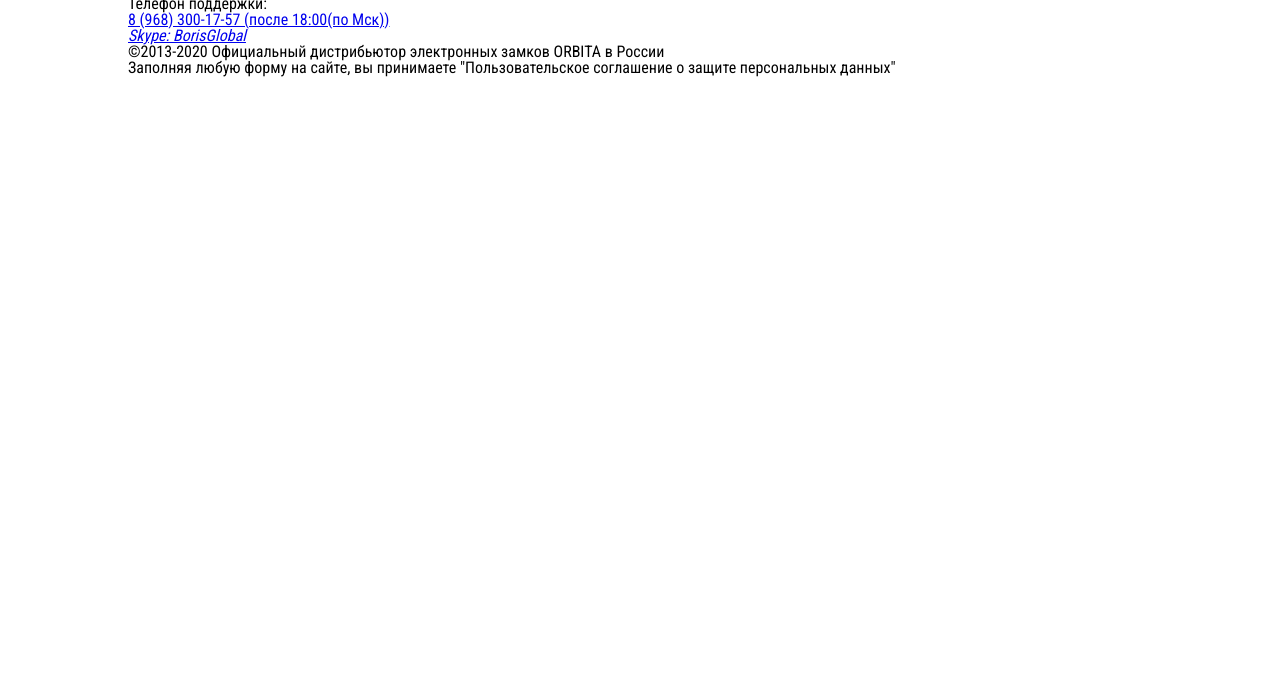
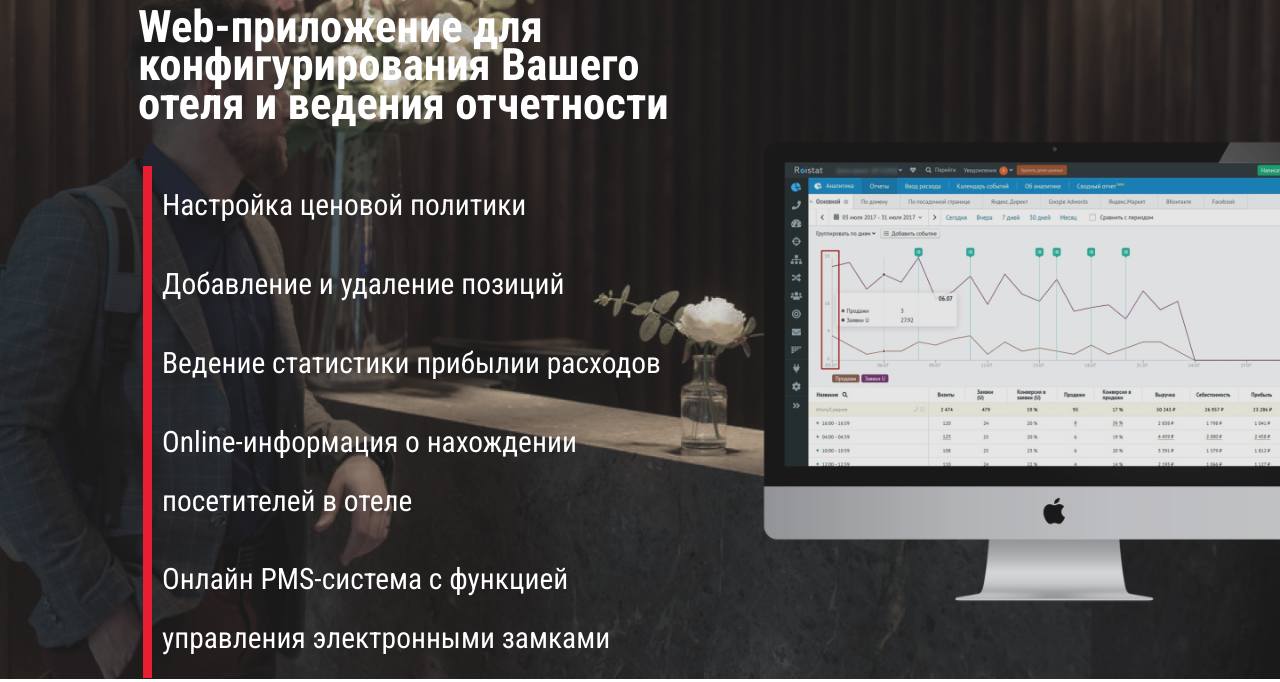
Before and after one commit to P1xeline/orbita, a plain HTML site: page index.html in a window 1280 px wide. Shown: the part 2768-3450 px from the top of the page. Before the commit the page ends 2845 px from the top, so only its background shows below. Drawn offline with Linux system fonts and the light colour scheme; files whose address does not match are found by name.

Commit message:
conteiner-3

```diff
--- a/index.html
+++ b/index.html
@@ -252,6 +252,24 @@
                                 </div>
                             </div>
                         </section>
+                        <section class="b-main-section-3">
+                            <div class="b-main-section-3__information">
+                                <img src="src/images/conteiner-image3.png" alt=""></div>
+                                <div class="b-main-section-3__caption">
+                                    <div class="b-main-section-3__text">
+                                        <h2>Web-приложение для конфигурирования
+                                            Вашего отеля и ведения отчетности</h2>
+                                        <div class="b-main-section-3__spisok"><ul>
+                                            <li>Настройка ценовой политики</li>
+                                            <li>Добавление и удаление позиций</li>
+                                            <li>Ведение статистики прибылии расходов</li>
+                                            <li>Online-информация о нахождении посетителей в отеле</li>
+                                            <li>Онлайн  PMS-система с функцией управления электронными замками</li>
+                                        </ul>
+                                    </div>
+                                </div>
+                            </div>
+                        </section>
         <footer class="b-footer">
             <div class="row">
                 <div class="b-footer__content">
--- a/style.css
+++ b/style.css
@@ -768,6 +768,87 @@ a img {
     clear: both;
     content: "";
 }
+
+.b-main-section-3, .b-main-section-3__banner {
+    position: relative;
+}
+
+.b-main-section-3__information img {
+    position: relative;
+    width: 100%;
+
+    -webkit-filter: contrast(80%);
+    filter: contrast(80%);
+}
+
+.b-main-section-3__caption {
+    display: block;
+    float: none;
+    width: auto;
+    max-width: 1024px;
+    margin-right: auto;
+    margin-left: auto;
+    padding-right: 0;
+    padding-left: 0;
+}
+
+.b-main-section-3__text:last-child {
+    margin-right: 0;
+}
+
+.b-main-section-3__text {
+    position: absolute;
+    z-index: 3;
+    top: 10%;
+    float: left;
+    clear: none;
+    width: 45%;
+    margin-right: 3%;
+    margin-left: 0;
+    text-align: inherit;
+}
+
+.b-main-section-3__text h2 {
+    display: block;
+    padding: 30px 20px 0 10px;
+    color: #fff;
+    font-weight: 700;
+    font-size: 3.5vw;
+    line-height: 3vw;
+    max-width: 1200px;
+    width: 100%;
+    margin-bottom: 30px;
+}
+
+
+.b-main-section-3__spisok {
+    padding-top: 1vw;
+    padding-left: 15px;
+}
+
+.b-main-section-3__spisok ul {
+    border-left: 9px solid #e81f32;
+    margin-bottom: 50px;
+}
+
+.b-main-section-3__spisok ul li {
+    padding: 10px 0 10px 10px;
+    color: #fff;
+    font-family: "Roboto Condensed" ,sans-serif;
+    font-size: 2.3vw;
+    line-height: 2;
+}
+
+.b-main-section-3__text:after {
+    display: table;
+    clear: both;
+    content: "";
+}
+.b-main-section-3__caption:after {
+    display: table;
+    clear: both;
+    content: "";
+}
 @media only screen and (min-width: 375px) {
 .b-mobile-catalog {
     display: none;}
```
Also changed, not shown: src/images/conteiner-image3.png (added).
